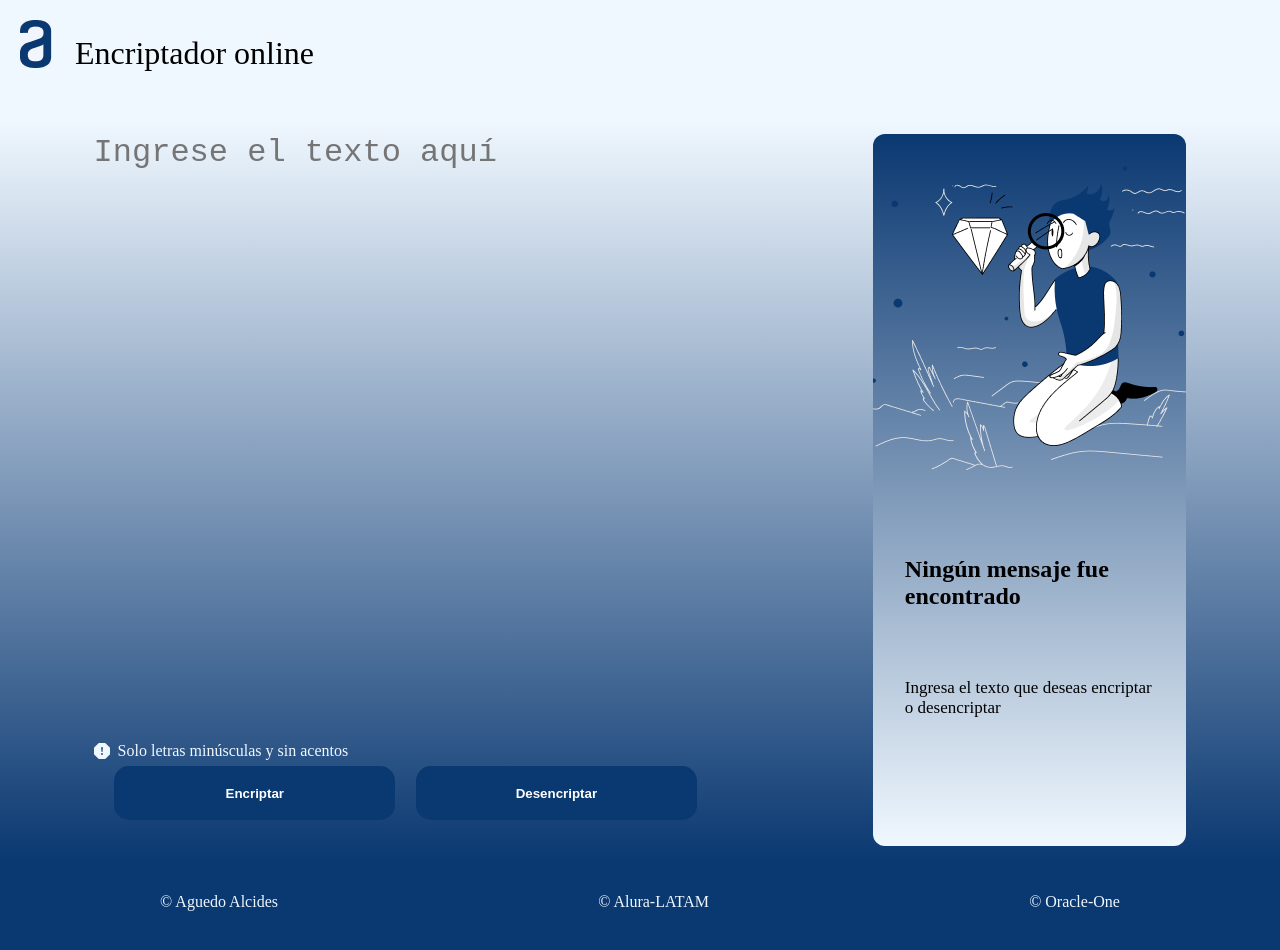
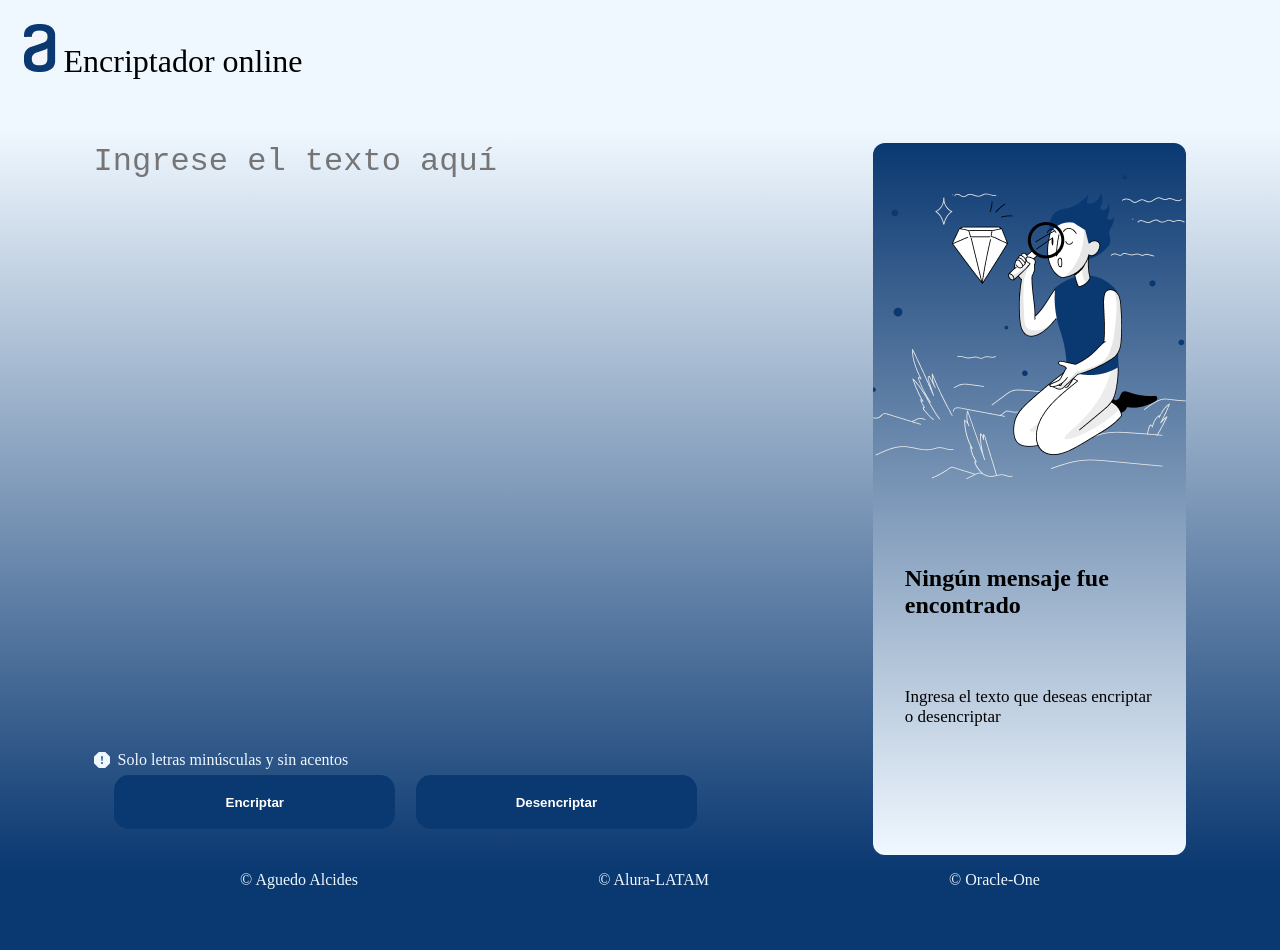
Before and after one commit to AlcidesDev/Encriptador, a plain HTML site: page index.html in a window 1280 px wide. Drawn offline with Linux system fonts and the light colour scheme.

Commit message:
v.1 changes

```diff
--- a/index.html
+++ b/index.html
@@ -6,11 +6,12 @@
     <meta name="viewport" content="width=device-width, initial-scale=1.0">
     <title>Encriptador marca Akme</title>
     <link rel="stylesheet" href="./style.css">
-
+    <link rel="shortcut icon" href="./favicon.png" alt="Favicon tittle">
 </head>
 <body>
     <header>
         <div class="logo">
+            <img src="./Vector.png" alt="Logo-Alura">
             <span>Encriptador online</span>
         </div>
     </header>
@@ -48,10 +49,12 @@
 
 </main>
 <footer>
-    <div class="copyright">
-        <p>&copy Aguedo Alcides</p>
-        <p>&copy Alura-LATAM</p>
-        <p>&copy Oracle-One</p>
+    <div class="lists">
+        <ul>
+            <li><a target="blank" href="https://github.com/AlcidesDev?tab=repositories">&copy Aguedo Alcides</a></li>
+            <li><a target="blank" href="https://www.aluracursos.com/">&copy Alura-LATAM</a></li>
+            <li><a target="blank" href="https://www.oracle.com/ar/education/oracle-next-education">&copy Oracle-One</a></li>
+        </ul>
     </div>
 
 </footer>
--- a/style.css
+++ b/style.css
@@ -2,26 +2,19 @@
     padding: 0;
     margin: 0;
 }
-body {
-    background-color: #0A3871;
-}
+
 header{
     background-color: aliceblue;
-    padding: 35px;
-    min-height: 3em;
-    background-image: url('./Vector.png');
-    background-position-x: 20px;
-    background-position-y: 20px ;
-    background-repeat: no-repeat;
+    padding: 23.5px;
+    min-height: 5em;
     color: black;
 }
 header span{
-    margin-left:40px;
-    font-size: 2rem;
+    font-size: 2em;
     color: linear-gradient(45deg, black, red);
+    padding: 4px;
+    /* margin: 20px 0 0 60px; */
 }
-
-
 
 .main-content{
     min-height: 100%;
@@ -29,6 +22,7 @@ header span{
     background:linear-gradient(aliceblue,#0A3871);;
     display: flex;
     justify-content: space-around;
+    overflow: hidden;
 }
 
 .input-text{
@@ -143,16 +137,24 @@ header span{
     display:none;
 }
 
-footer div{
-    display: flex;
+footer{
     min-height: 5em;
     background-color: #0A3871;
-    justify-content: space-around;
+    color: aliceblue;
+}
+footer ul {
+    display: flex;
+    justify-content: space-evenly;
     align-items: center;
+    list-style: none;
+}
+footer li a{
+    text-decoration: none;
     color: aliceblue;
 }
 
 @media screen and (max-width: 768px) {
+
     .main-content{
     flex-direction: column;
     justify-content: center;
@@ -162,11 +164,9 @@ footer div{
         width: 100%;
     }
     .input-text textarea{
+        width: 100%;
         min-height: 15em;
     }
-    /* .input-text .buttons{
-        gap: 1em;
-    } */
     .encripted-text img{
         display: none;
     }
@@ -190,10 +190,13 @@ footer div{
         flex-direction: column;
         justify-content: space-around;
     }
-    footer div{
-        flex-direction: column;
+    footer div {
+        display: flex;
         justify-content: center;
         align-items: center;
+    }
+    footer ul{
+        display: block;
         gap: 0.5em;
     }
 }
```
Also changed, not shown: favicon.png (added).
